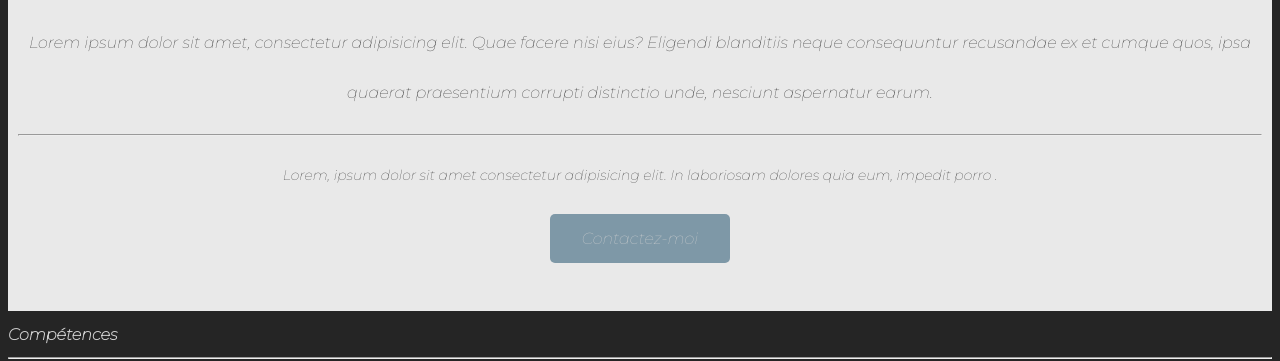
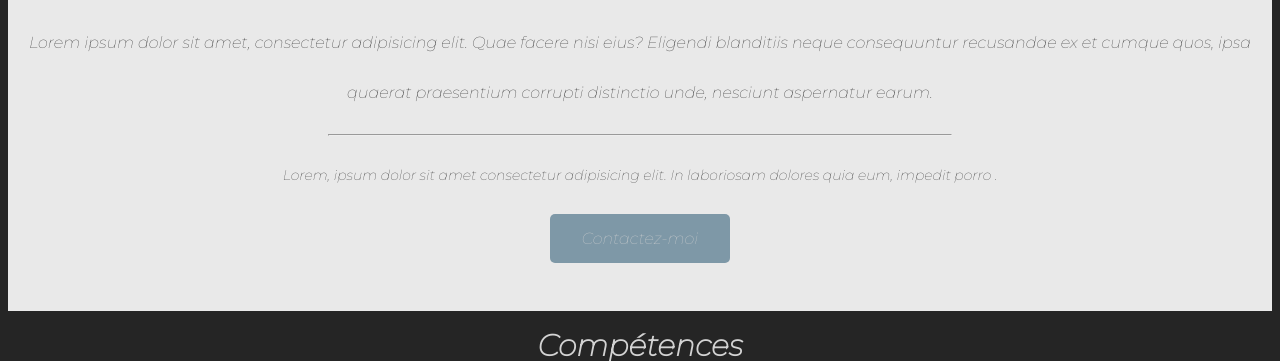
Before and after one commit to ea-augustin/Web-Static--HB, a plain HTML site: page CSS/CV/index.html in a window 1280 px wide. Shown: the part 478-839 px from the top of the page. Drawn offline with Linux system fonts and the light colour scheme.

Commit message:
Updated the css margins

```diff
--- a/CSS/CV/styles/styles.css
+++ b/CSS/CV/styles/styles.css
@@ -9,6 +9,7 @@
 }
 
 .bg-light {
+
     background: rgb(233, 233, 233);
     color: rgb(37, 37, 37);
 }
@@ -31,50 +32,71 @@ header {
 /*added a background and a border to the nav bar*/
 nav {
     background-color: #d3d3d3;
-    border:solid 1px;
-    width:50%;
-    margin:auto;
+    border: solid 1px;
+    width: 50%;
+    margin: auto;
     border-radius: 5px 5px;
     text-align: center;
 
 }
- /*aligned elements in block*/
+
+/*aligned elements in block*/
 ul li {
     display: inline-block;
     padding: 6px;
     font-size: 16px;
-
 }
 
 .display-1 {
-
-    font-size:40px;
+    font-size: 40px;
 }
 
 #section {
     display: inline-block;
     padding: 10px;
 }
+
 /*adjusted the size of my paragraph*/
 hr ~ p {
-    font-size:14px;
+    font-size: 14px;
 }
-
 
 /*vertical-align: middle;*/
 #welcome {
-    margin-top:10px;
-    text-align:center;
-    padding:10px;
-    height:400px;
-    line-height:50px;
+    margin-top: 10px;
+    text-align: center;
+    padding: 10px;
+    height: 400px;
+    line-height: 50px;
+    margin-bottom:20px;
 }
 
 /*Added a border and color to the btn*/
 .btn.blue {
     border-radius: 5px 5px;
-    color:lightgray;
-    background-color:#7e98a7;
+    color: lightgray;
+    background-color: #7e98a7;
     padding: 15px 32px;
     text-decoration: none;
 }
+
+
+/*set margin and align the text for display 2*/
+.display-2 {
+    margin-top: 10px;
+    text-align: center;
+    line-height: 50px;
+}
+
+/*adjusted the width of the hr*/
+hr{
+    width:50%;
+    margin-top: 0;
+}
+
+
+/*set margin and align the text for display 2*/
+.display-2 {
+    font-size: 30px;
+    margin-top:-10px;
+}
```
